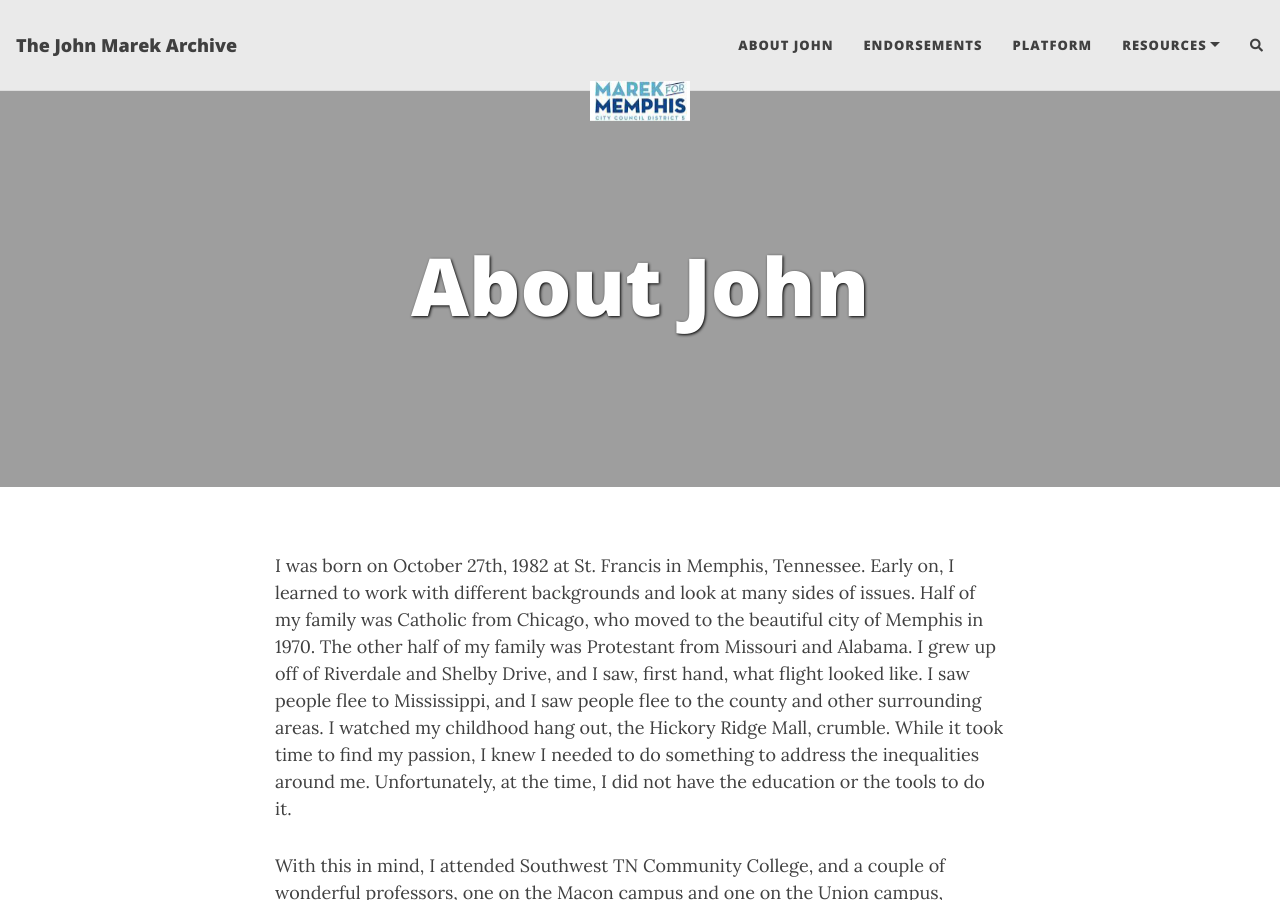
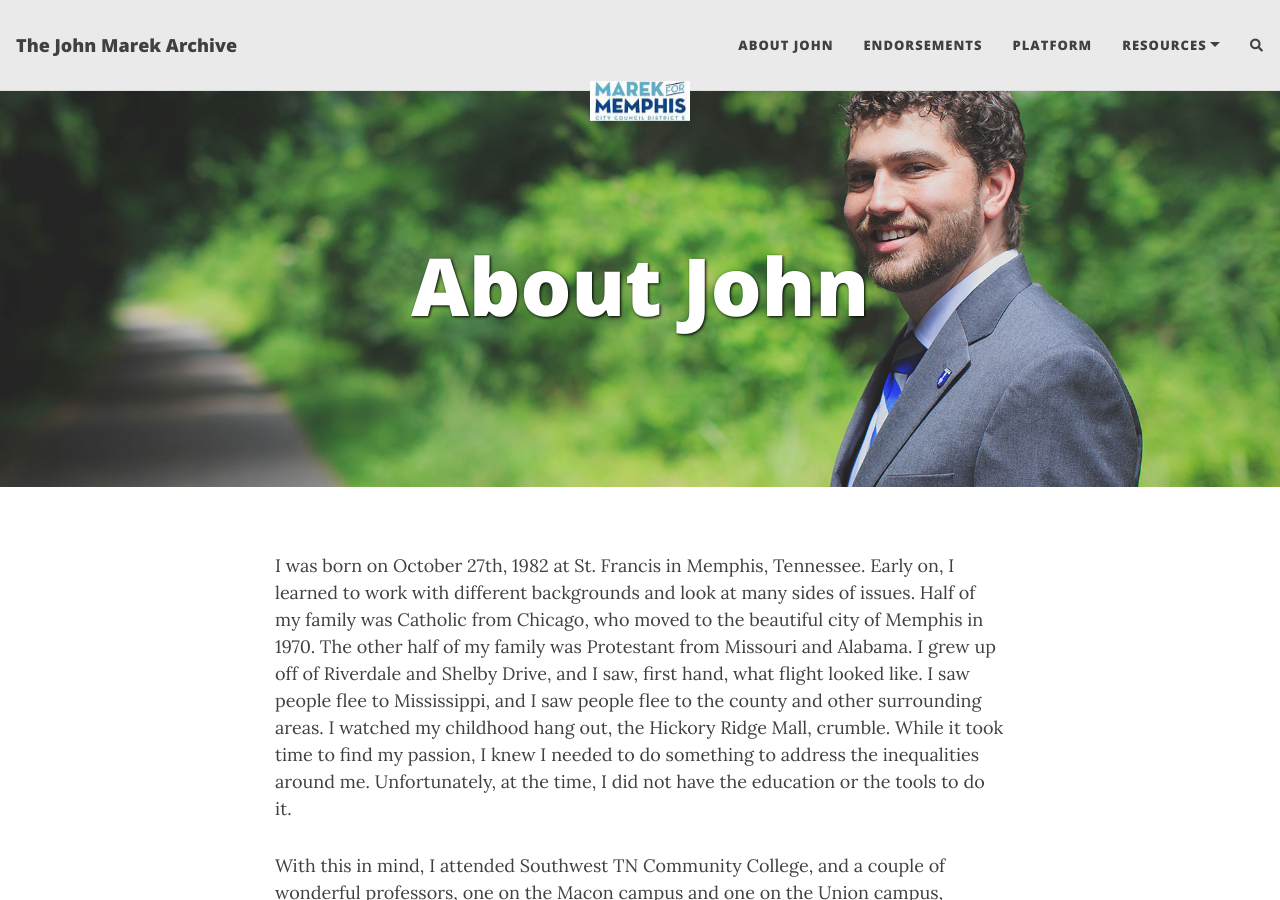
Before and after one commit to Queen-Linux-Technology-Group/marekformemphis-archive, a Jekyll site: the page built from aboutme.md, in a window 1280 px wide and 900 px high. Built offline with Jekyll 4.4.1, drawn with Linux system fonts in a browser that asks for light colours; nearby versions of some CDN libraries; comment, search, counter and statistics services are not loaded.

Commit message:
pictures

```diff
--- a/aboutme.md
+++ b/aboutme.md
@@ -1,7 +1,7 @@
 ---
 layout: page
 title: About John
-cover-img: /assets/img/jmslider3.jpg
+cover-img: /assets/img/jm-slider3.jpg
 # subtitle: Why you'd want to go on a date with me
 ---
 
```
